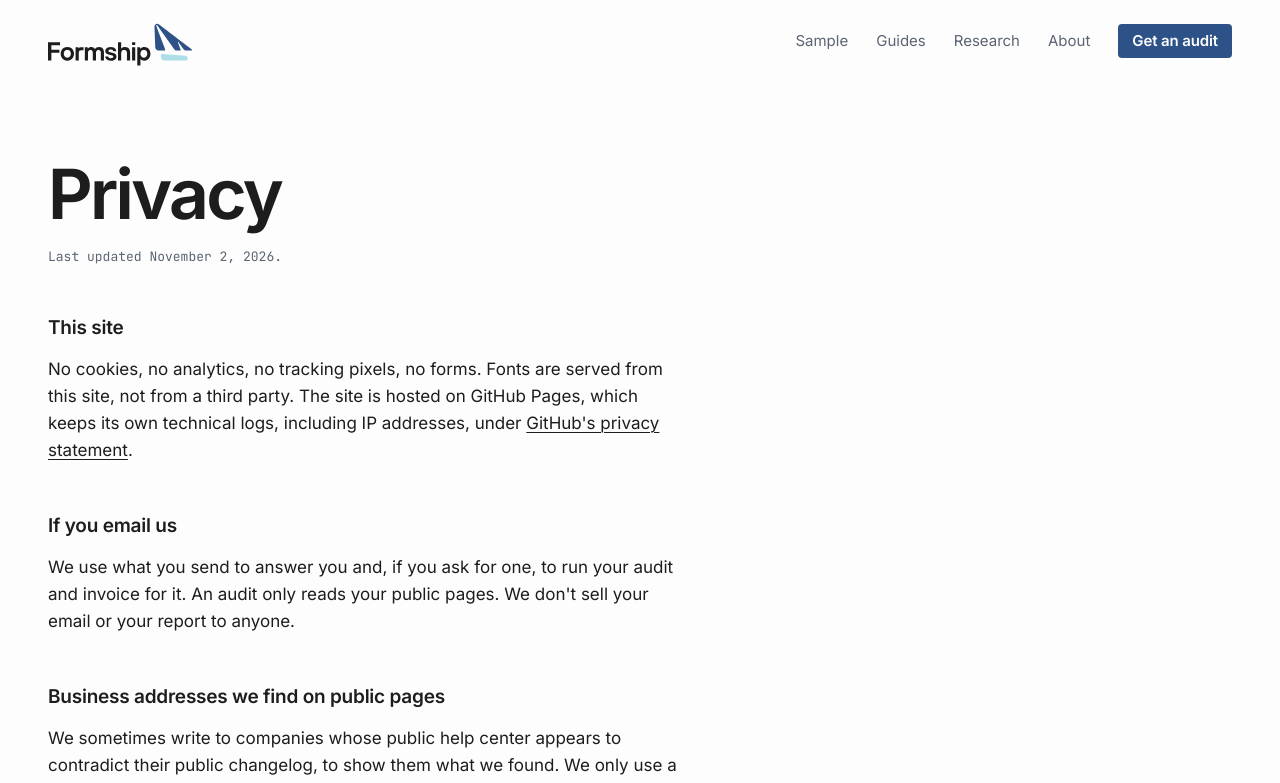
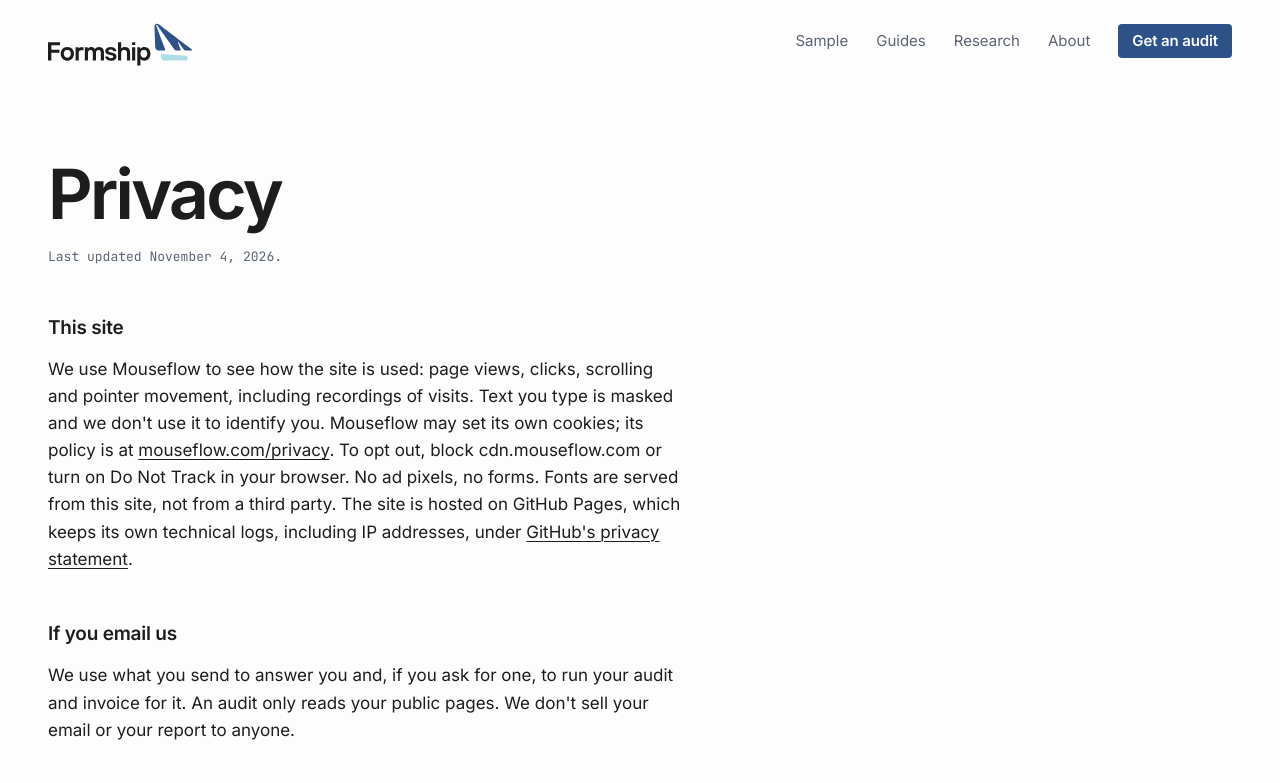
Before and after one commit to Chrisdalbano/formship, a Nuxt app: page /privacy in a window 1280 px wide. Shown: the top 783 px of the page. Built offline with nearby package versions, Linux system fonts and the light colour scheme.

Commit message:
formship.io: Mouseflow on (shared project with barato.si, cross-domain); privacy page updated
Co-Authored-By: Claude Opus 5.5 <noreply@anthropic.com>

```diff
--- a/shared/site.ts
+++ b/shared/site.ts
@@ -12,7 +12,7 @@ export const SITE = {
    * Mouseflow project for formship.io (Christian's personal Mouseflow account).
    * Empty = no script and the privacy page says "no analytics". Set both together.
    */
-  mouseflowProject: '',
+  mouseflowProject: 'f6bd17cc-9df3-4a8a-baea-69c1121ab594',
 } as const
 
 /**
```
